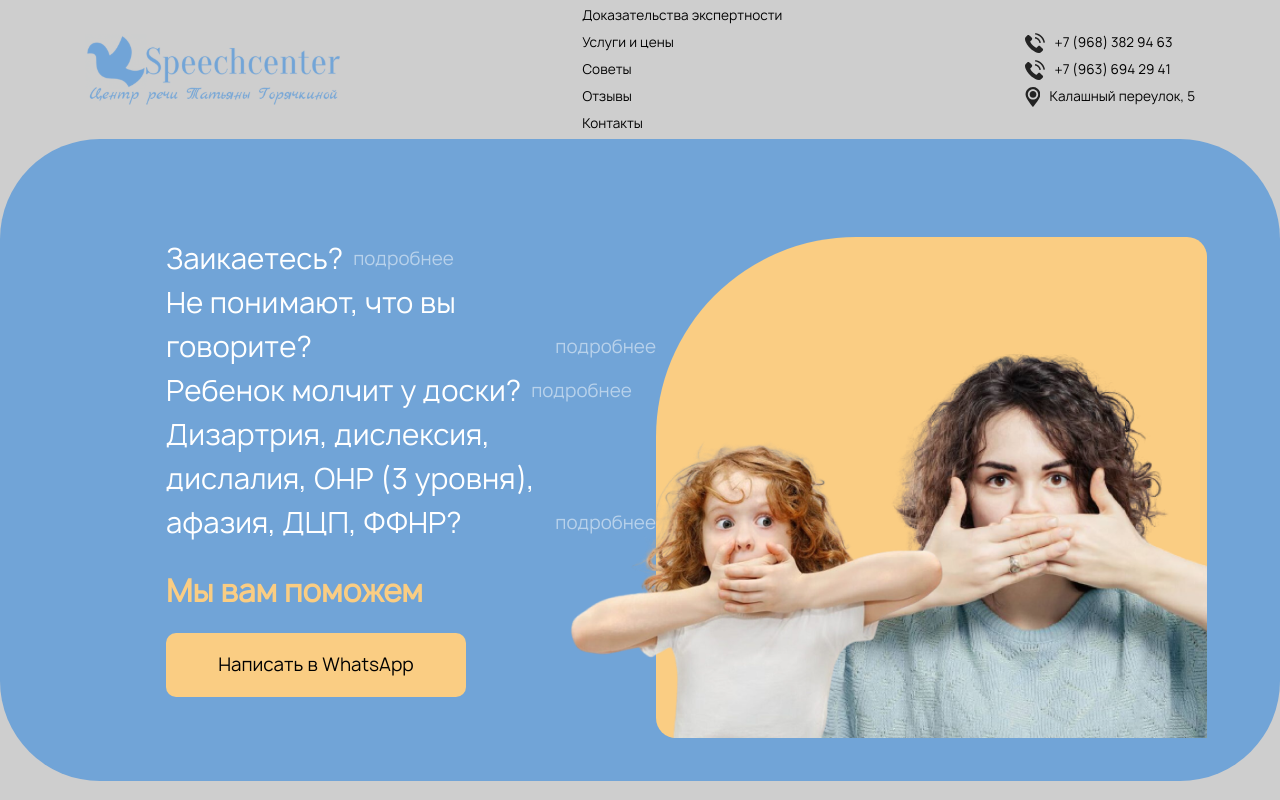
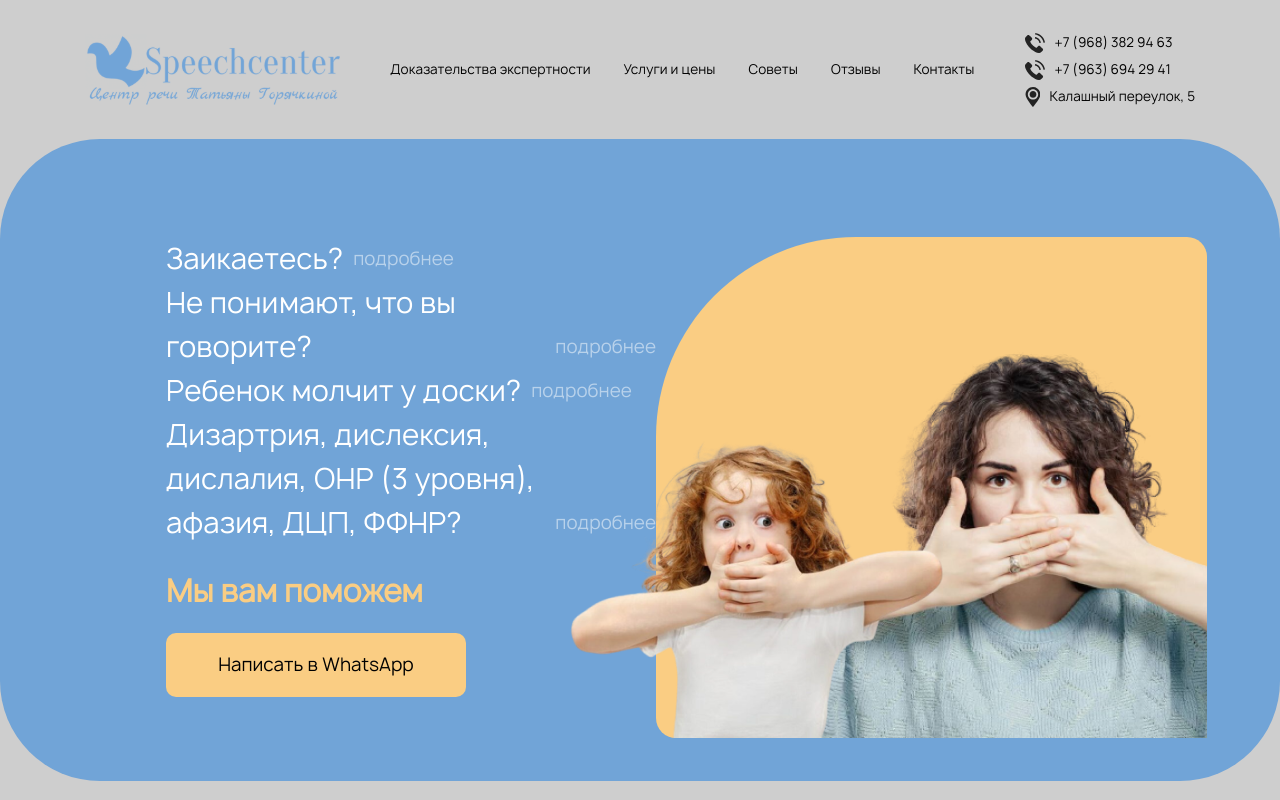
Before and after one commit to gazievri/speech-center, a React (Vite) app: page / in a window 1280 px wide. Shown: the top 800 px of the page. Built offline with nearby package versions, Linux system fonts and the light colour scheme.

Commit message:
Header status navblock

```diff
--- a/src/layout/Header/Header.jsx
+++ b/src/layout/Header/Header.jsx
@@ -12,7 +12,7 @@ export const Header = () => {
         className={styles.logo}
       />
 
-      <NavBlock />
+      <NavBlock header='true' />
 
       <ContactsList />
     </header>
```
